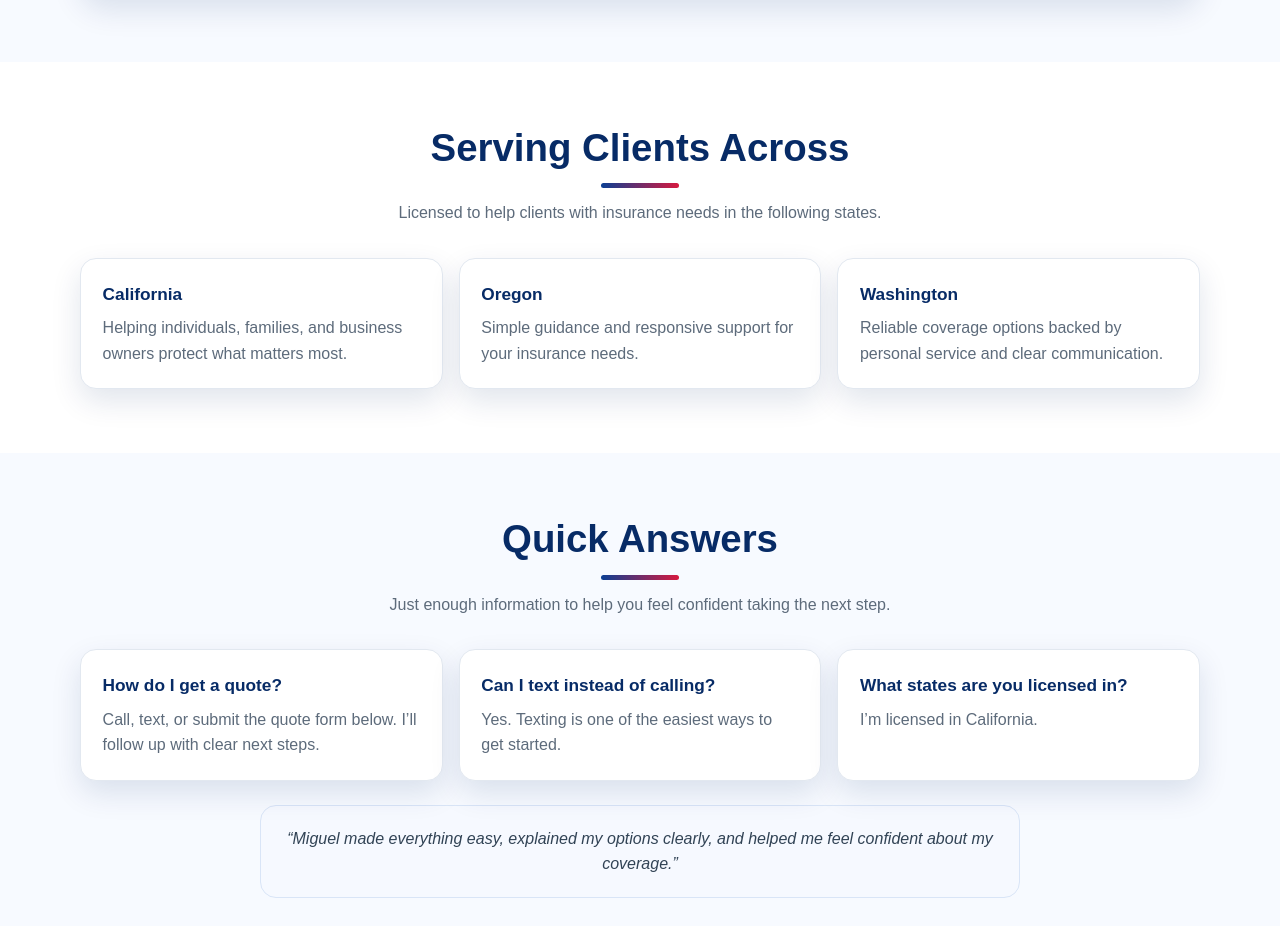
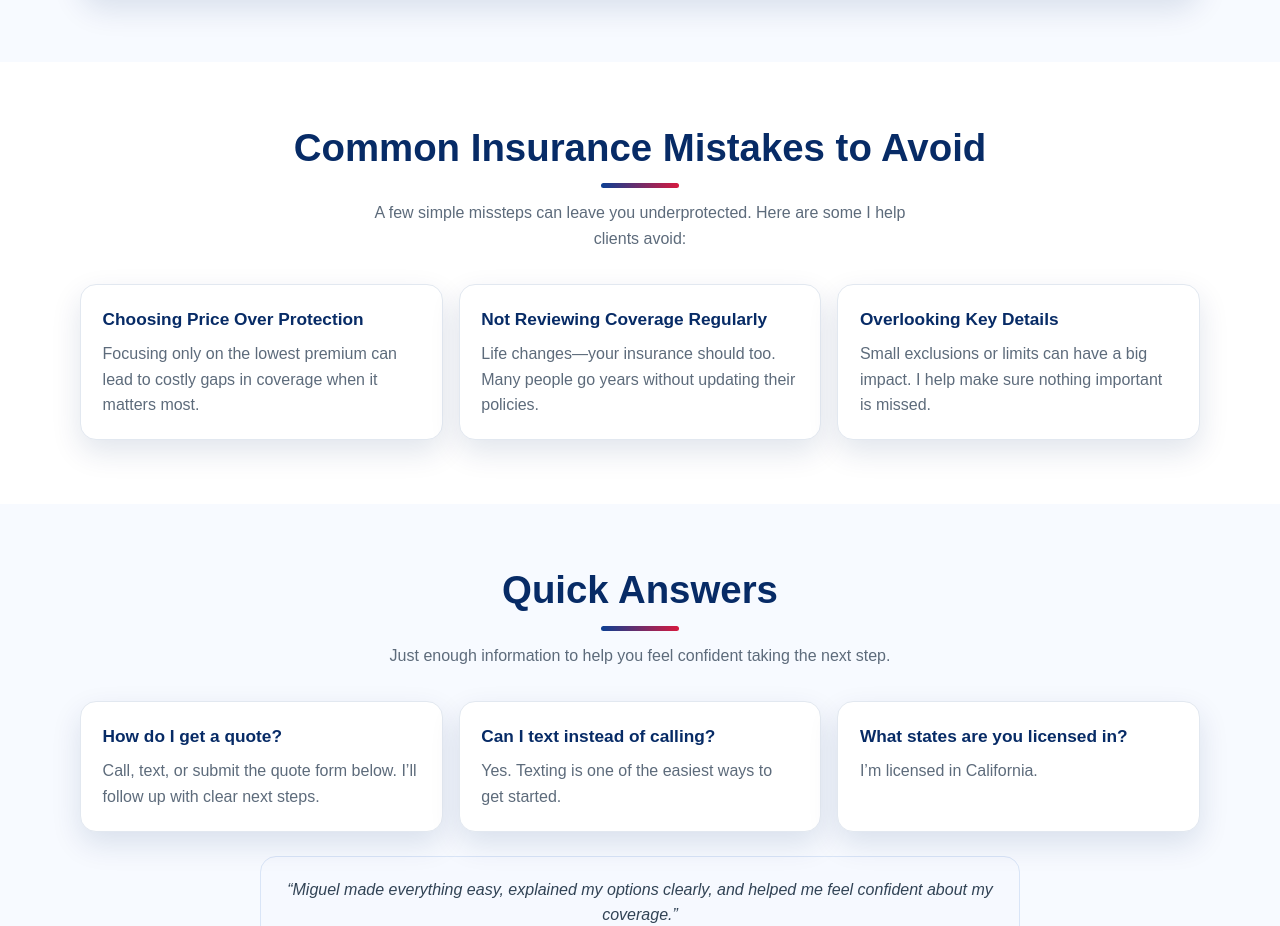
Before and after one commit to Torotp/MiguelPaoloMendoza, a plain HTML site: page index.html in a window 1280 px wide. Shown: the part 2791-3717 px from the top of the page. Drawn offline with Linux system fonts and the light colour scheme.

Commit message:
Update index.html

```diff
--- a/index.html
+++ b/index.html
@@ -326,13 +326,13 @@ header{position:sticky;top:0;background:rgba(255,255,255,.97);backdrop-filter:bl
   <section id="states" class="section">
     <div class="container">
       <div class="section-title">
-        <h2>Serving Clients Across</h2>
-        <p>Licensed to help clients with insurance needs in the following states.</p>
+        <h2>Common Insurance Mistakes to Avoid</h2>
+        <p>A few simple missteps can leave you underprotected. Here are some I help clients avoid:</p>
       </div>
       <div class="cards">
-        <div class="card"><strong>California</strong><p>Helping individuals, families, and business owners protect what matters most.</p></div>
-        <div class="card"><strong>Oregon</strong><p>Simple guidance and responsive support for your insurance needs.</p></div>
-        <div class="card"><strong>Washington</strong><p>Reliable coverage options backed by personal service and clear communication.</p></div>
+        <div class="card"><strong>Choosing Price Over Protection</strong><p>Focusing only on the lowest premium can lead to costly gaps in coverage when it matters most.</p></div>
+        <div class="card"><strong>Not Reviewing Coverage Regularly</strong><p>Life changes—your insurance should too. Many people go years without updating their policies.</p></div>
+        <div class="card"><strong>Overlooking Key Details</strong><p>Small exclusions or limits can have a big impact. I help make sure nothing important is missed.</p></div>
       </div>
     </div>
   </section>
```
